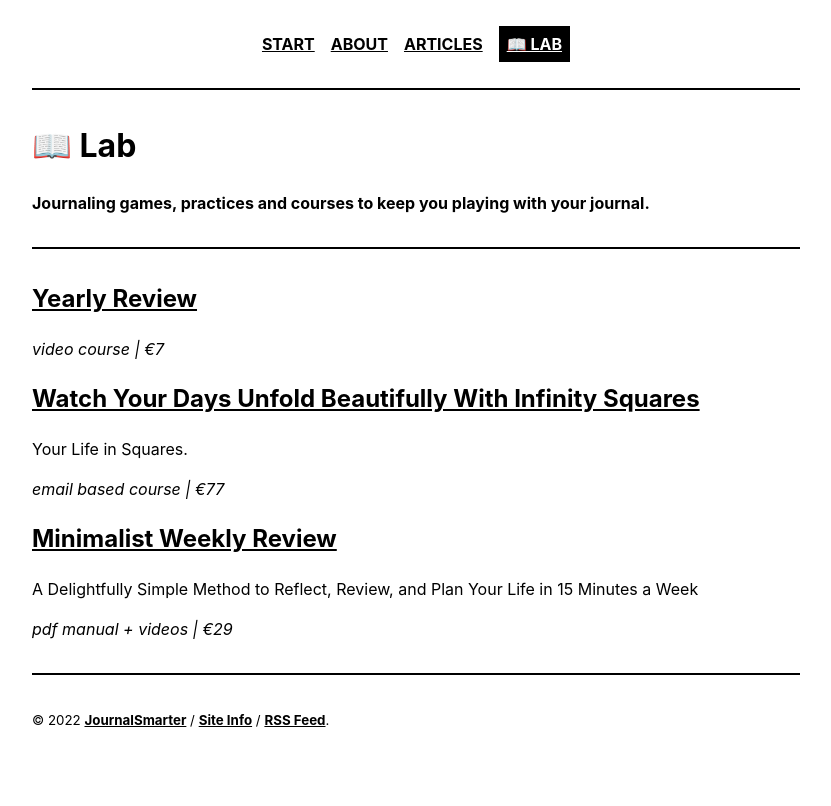
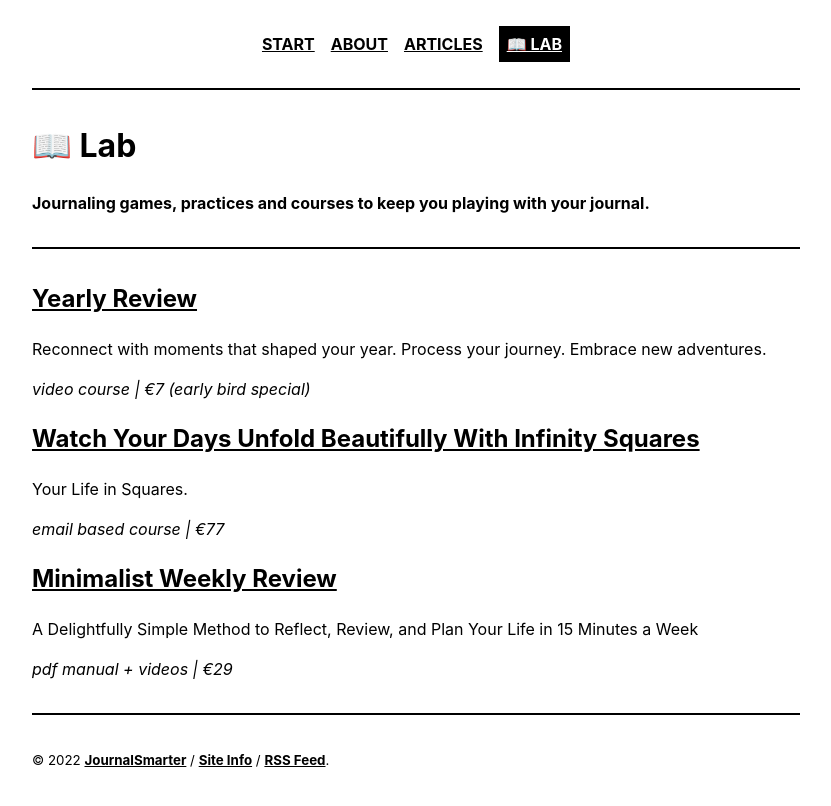
Before and after one commit to heymichal/journalsmarter, a Jekyll site: the page built from _pages/lab.md, in a window 1280 px wide. Shown: the top 806 px of the page, without its empty margins (224-1055 px from the left). Built offline with Jekyll 4.4.1, drawn with Linux system fonts in a browser that asks for light colours.

Commit message:
Update 2022-12-01-yearly-review.md

```diff
--- a/_projects/2022-12-01-yearly-review.md
+++ b/_projects/2022-12-01-yearly-review.md
@@ -1,8 +1,8 @@
 ---
 layout: project
 title: Yearly Review
-description: ##Reconnect with moments that shaped your year. Process your journey. Embrace new adventures.
-summary: video course | €7
+description: Reconnect with moments that shaped your year. Process your journey. Embrace new adventures.
+summary: video course | €7 (early bird special)
 category:
 image:
 ---
```
